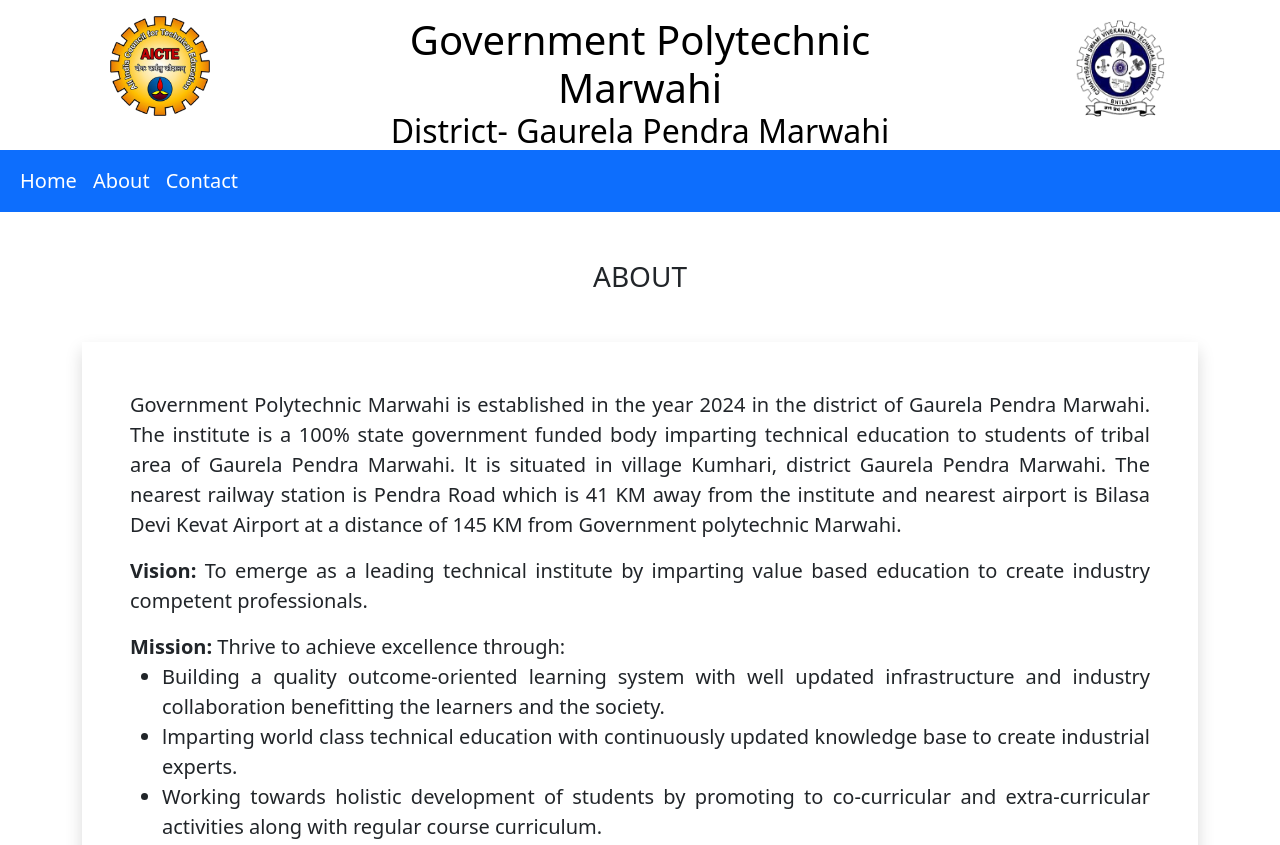
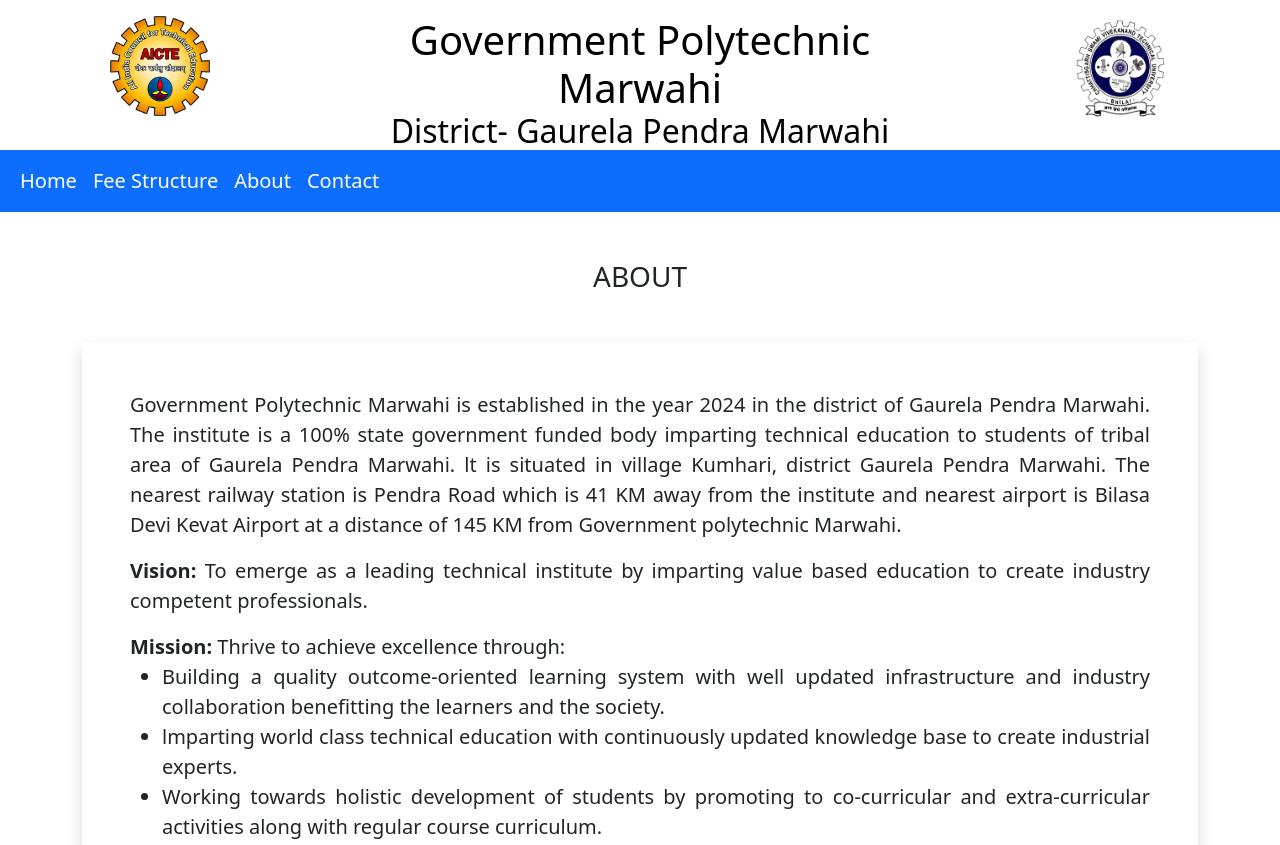
Before and after one commit to nuresh/gpmarwahi, a plain HTML site: page about.html in a window 1280 px wide. Shown: the top 845 px of the page. Drawn offline with nearby package versions, Linux system fonts and the light colour scheme.

Commit message:
fee structure

```diff
--- a/about.html
+++ b/about.html
@@ -37,6 +37,9 @@
             <ul class="navbar-nav">
               <li class="nav-item">
                 <a class="nav-link text-white fs-5 fw-medium" href="index.html">Home</a>
+              </li>
+              <li class="nav-item">
+                <a class="nav-link text-white fs-5 fw-medium" href="fee_structure.html">Fee Structure</a>
               </li>
               <li class="nav-item">
                 <a class="nav-link text-white fs-5 fw-medium" href="about.html">About</a>
```
Also changed, not shown: contact.html (+3 -0 lines), index.html (+3 -0 lines).
